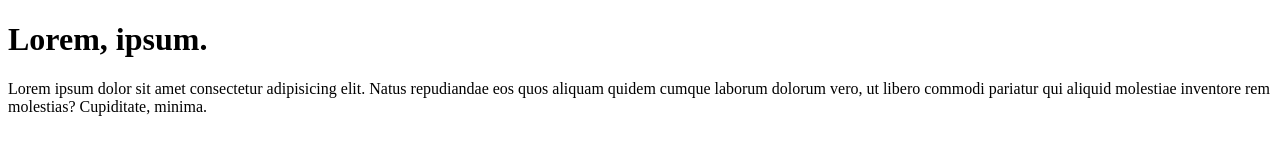
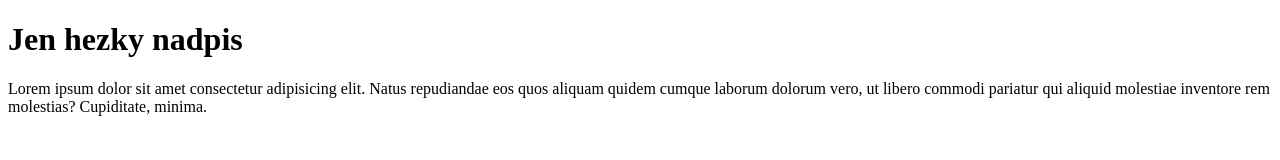
Before and after one commit to martincapek/urban-octo-broccoli, a plain HTML site: page index.html in a window 1280 px wide. Drawn offline with Linux system fonts and the light colour scheme.

Commit message:
konflikt 1

```diff
--- a/index.html
+++ b/index.html
@@ -8,7 +8,7 @@
 </head>
 <body>
 
-    <h1>Lorem, ipsum.</h1>
+    <h1>Jen hezky nadpis</h1>
 
     <p>Lorem ipsum dolor sit amet consectetur adipisicing elit. Natus repudiandae eos quos aliquam quidem cumque laborum dolorum vero, ut libero commodi pariatur qui aliquid molestiae inventore rem molestias? Cupiditate, minima.</p>
 
```
